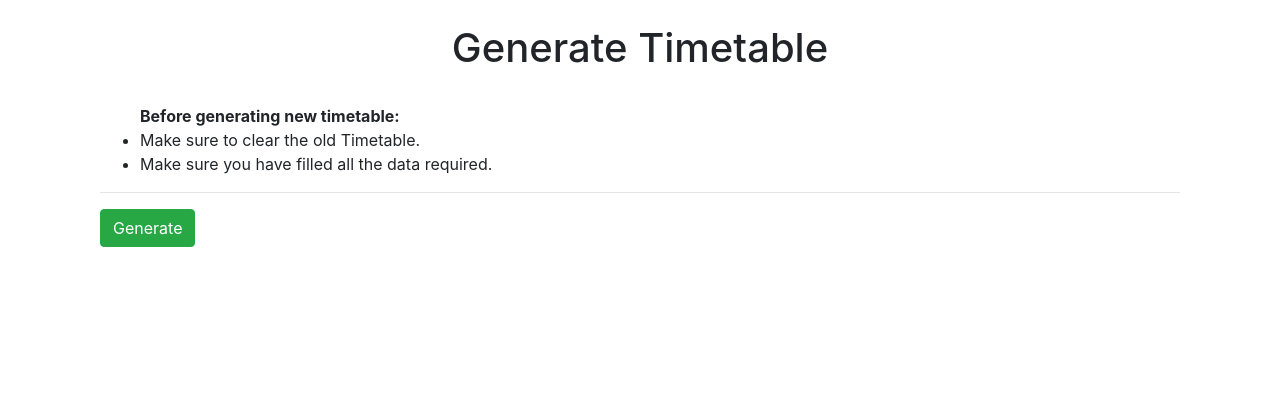
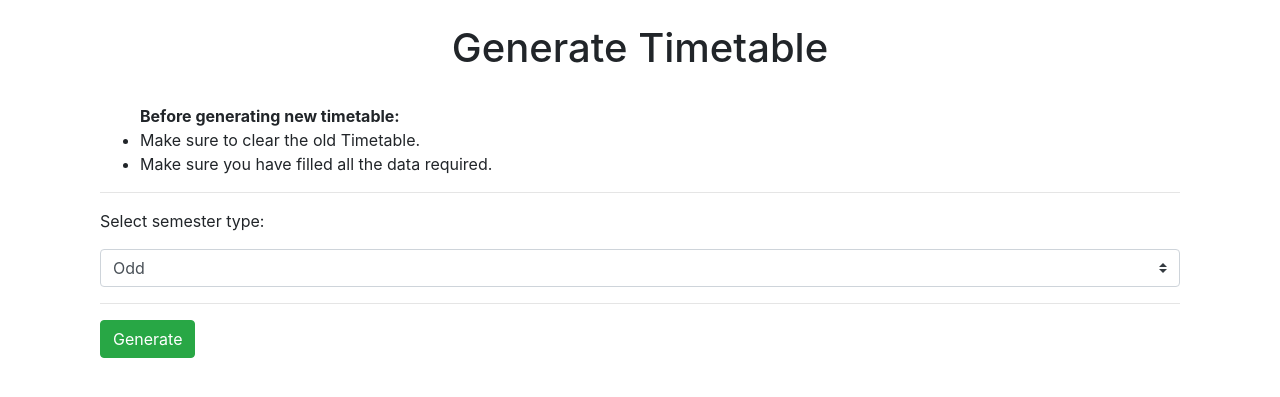
Before and after one commit to viharhp/Automatic-Timetable-Generator, a Flask app: page /generate in a window 1280 px wide. Shown: the part 56-453 px from the top of the page. Run offline with Flask 2, Linux system fonts and the light colour scheme; data comes from the database, SQL or seed files in the repository; both versions use the stored data as it was after the commit; parts of the project's set-up code (start-up, migrations or seed data) failed here and were passed over.

Commit message:
Now it can generate time table for both odd and even semesters. Added new functionality called "Add notification" which can notify students for changes.

```diff
--- a/app.py
+++ b/app.py
@@ -18,6 +18,14 @@ class Subject(db.Model):
     def __repr__(self):
         # returns id as default name of row
         return str(self.id)
+
+class Notification(db.Model):
+    notification_id = db.Column(db.Integer, primary_key=True)
+    notification_msg = db.Column(db.String(200), nullable=False)
+
+    def __repr__(self):
+        # returns id as default name of row
+        return str(self.notification_id)
 
 class Faculty(db.Model):
     faculty_id = db.Column(db.Integer, primary_key=True)
@@ -41,6 +49,22 @@ class Classroom(db.Model):
 
     def __repr__(self):
         return str(self.class_id)
+
+class Semester(db.Model):
+    sem_id = db.Column(db.Integer, primary_key=True)
+    sem_type =  db.Column(db.String(10), nullable=False)
+    class1 = db.Column(db.String(10), nullable=False)
+    class2 = db.Column(db.String(10), nullable=False)
+    class3 = db.Column(db.String(10), nullable=False)
+    class4 = db.Column(db.String(10), nullable=False)
+    class5 = db.Column(db.String(10), nullable=False)
+    class6 = db.Column(db.String(10), nullable=False)
+    class7 = db.Column(db.String(10), nullable=False)
+    class8 = db.Column(db.String(10), nullable=False)
+    class9 = db.Column(db.String(10), nullable=False)
+
+    def __repr__(self):
+        return str(self.sem_id)
 
 class Monday(db.Model):
     m_id = db.Column(db.Integer, primary_key=True)
@@ -239,11 +263,28 @@ class Time(db.Model):
 
 @app.route('/')
 def index():
-    return render_template('index.html')
+    db.create_all()
+    new_semester = Semester(sem_type = "odd", class1 = "3A", class2 = "3B", class3 = "3C", class4 = "5A", class5 = "5B", class6 = "5C", class7 = "7A", class8 = "7B", class9 = "7C")
+    db.session.add(new_semester)
+    new_notification = Notification(notification_msg = '')
+    db.session.add(new_notification)
+    db.session.commit()
+    notification = Notification.query.get(1)
+    return render_template('index.html', notification = notification)
 
 @app.route('/login')
 def login():
-        return render_template('login.html')
+    return render_template('login.html')
+
+@app.route('/add-notification', methods=['GET','POST'])
+def add_notification():
+    notification = Notification.query.get(1)
+    if request.method == "POST":
+        notification.notification_msg = request.form['notification_msg']
+        db.session.commit()
+        return redirect('/')
+    else:
+        return render_template('add-notification.html', notification = notification)
 
 @app.route('/add-subject', methods=['GET','POST'])
 def add_sub():
@@ -381,16 +422,6 @@ def set_time():
         return redirect('/set-time')
     else:
         return render_template('set-time.html')
-
-@app.route('/view', methods=['GET','POST'])
-def view():
-    timing = Time.query.order_by(Time.time_id).all()
-    monday_subjects = Monday.query.order_by(Monday.m_id).all()
-    tuesday_subjects = Tuesday.query.order_by(Tuesday.t_id).all()
-    wednesday_subjects = Wednesday.query.order_by(Wednesday.w_id).all()
-    thursday_subjects = Thursday.query.order_by(Thursday.th_id).all()
-    friday_subjects = Friday.query.order_by(Friday.f_id).all()
-    return render_template('view.html', mondays = monday_subjects, tuesdays = tuesday_subjects, wednesdays = wednesday_subjects , thursdays = thursday_subjects, fridays = friday_subjects, times = timing)
 
 @app.route('/edit/timetable', methods=['GET','POST'])
 def edit_timetable():
@@ -561,12 +592,49 @@ def cleartt():
 
 @app.route('/generate', methods=['GET','POST'])
 def generate():
+
+    semester = Semester.query.get_or_404(1) #gets first row of Semester
     if request.method == "POST":
+        semester_type = request.form.get('sem_type')
+        if semester_type == "odd":
+            semester.sem_type = request.form.get('sem_type')
+            semester.class1 = "3A"
+            semester.class2 = "3B"
+            semester.class3 = "3C"
+            semester.class4 = "5A"
+            semester.class5 = "5B"
+            semester.class6 = "5C"
+            semester.class7 = "7A"
+            semester.class8 = "7B"
+            semester.class9 = "7C"
+        else:
+            semester.sem_type = request.form.get('sem_type')
+            semester.class1 = "4A"
+            semester.class2 = "4B"
+            semester.class3 = "4C"
+            semester.class4 = "6A"
+            semester.class5 = "6B"
+            semester.class6 = "6C"
+            semester.class7 = "8A"
+            semester.class8 = "8B"
+            semester.class9 = "8C"
+        db.session.commit()
         timetable()
         return redirect('/view')
     else:
         return render_template('generate.html')
 
+@app.route('/view', methods=['GET','POST'])
+def view():
+    timing = Time.query.order_by(Time.time_id).all()
+    monday_subjects = Monday.query.order_by(Monday.m_id).all()
+    tuesday_subjects = Tuesday.query.order_by(Tuesday.t_id).all()
+    wednesday_subjects = Wednesday.query.order_by(Wednesday.w_id).all()
+    thursday_subjects = Thursday.query.order_by(Thursday.th_id).all()
+    friday_subjects = Friday.query.order_by(Friday.f_id).all()
+    semester = Semester.query.get(1)
+    return render_template('view.html', mondays = monday_subjects, tuesdays = tuesday_subjects, wednesdays = wednesday_subjects , thursdays = thursday_subjects, fridays = friday_subjects, times = timing, semester = semester)
+
 if __name__ == '__main__':
     # db.create.all()
     app.run(debug=True)
--- a/generate.py
+++ b/generate.py
@@ -1,7 +1,7 @@
 import random
 from flask import Flask, render_template, request, redirect
 from flask_sqlalchemy import SQLAlchemy
-from app import db, Subject, Monday, Tuesday, Wednesday, Thursday, Friday, Faculty, Classroom
+from app import db, Subject, Monday, Tuesday, Wednesday, Thursday, Friday, Faculty, Classroom, Semester
 
 
 def timetable():
@@ -15,6 +15,7 @@ def timetable():
     all_subjects = Subject.query.order_by(Subject.id).all()
     all_class = Classroom.query.order_by(Classroom.class_id).all()
 
+    semester = Semester.query.get_or_404(1)    # gets 1st row of Semester table
     # subject list sem wise
     sublist_sem3a = []
     subcredits_sem3a = []
--- a/templates/base.html
+++ b/templates/base.html
@@ -33,6 +33,7 @@
                     <a class="dropdown-item" href="/add-faculty">Add Faculty</a>
                     <a class="dropdown-item" href="/add-classroom">Add Classroom</a>
                     <a class="dropdown-item" href="/set-time">Set Time</a>
+                    <a class="dropdown-item" href="/add-notification">Add Notification</a>
                 </div>
             </li>
         </ul>
--- a/templates/generate.html
+++ b/templates/generate.html
@@ -1,7 +1,7 @@
 {% extends 'base.html' %}
 
 {% block head %}
-<title>Timetable</title>
+<title>Generate timetable</title>
 {% endblock %}
 
 {% block body %}
@@ -19,6 +19,12 @@
             <li>Make sure you have filled all the data required.</li>
         </ul>
         <hr>
+        <p>Select semester type:</p>
+        <select class="custom-select" name="sem_type" id="sem_type">
+            <option value="odd">Odd</option>
+            <option value="even">Even</option>
+        </select>
+        <hr>
         <button class="btn btn-success" type="submit" >Generate</button>
     </div>
 </form>
```
Also changed, not shown: templates/add-notification.html (added, +25 -0 lines), templates/index.html (+10 -0 lines), templates/login.html (+33 -0 lines), templates/view.html (+9 -9 lines), details.db.
